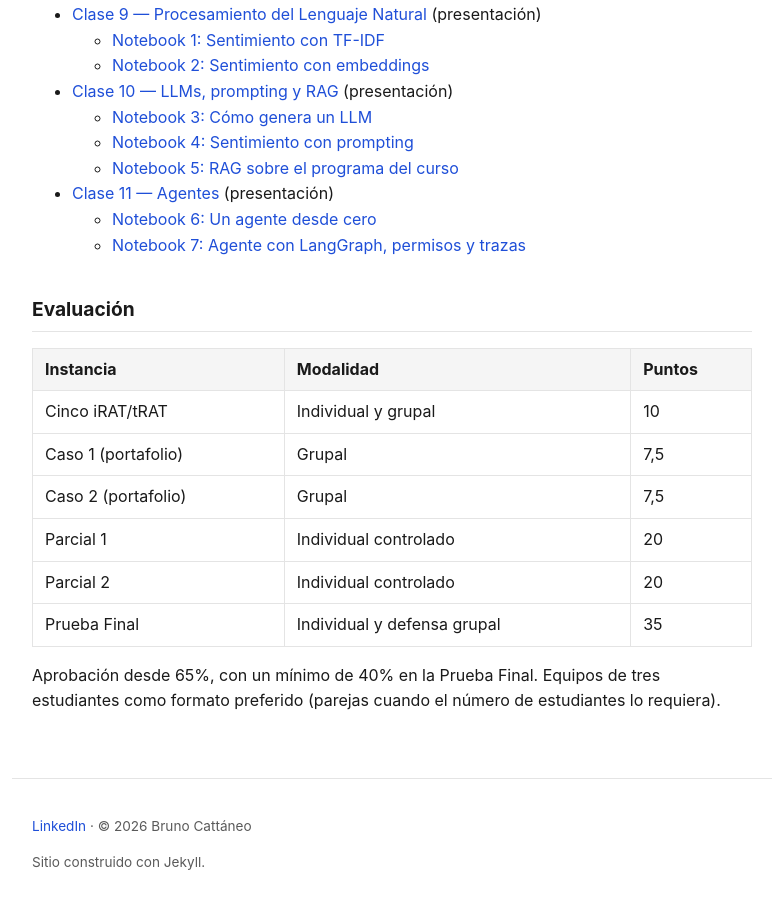
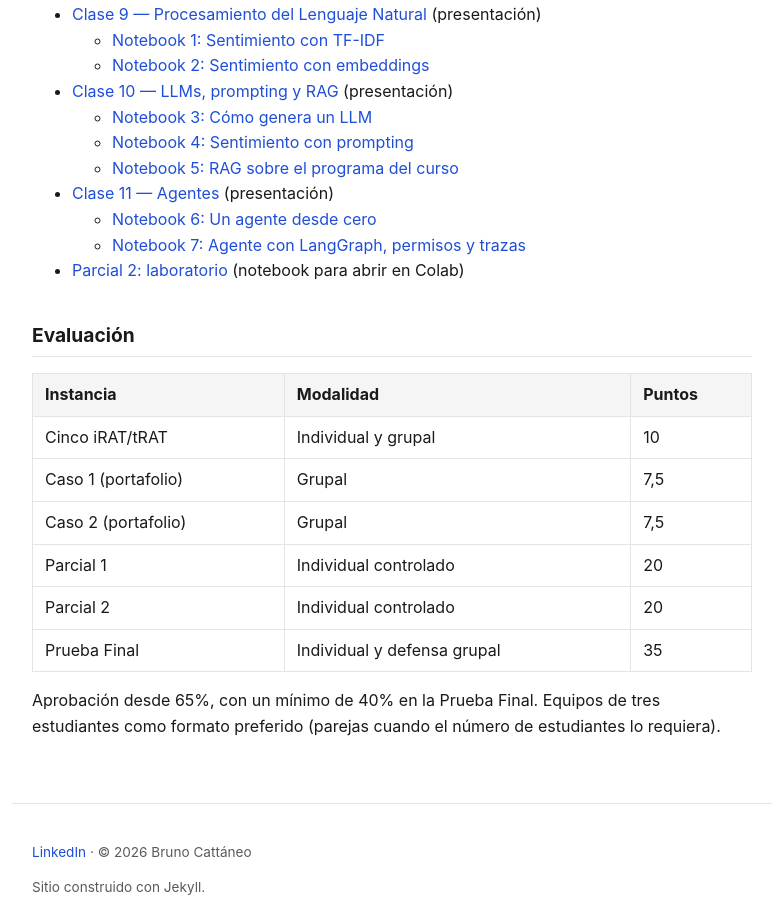
Before and after one commit to bcattaneo/cattaneo.uy, a Jekyll site: the page built from es/cursos/ia-1.md, in a window 1280 px wide and 900 px high, scrolled down 1778 px. Shown: the whole window, without its empty margins (248-1031 px from the left). Built offline with Jekyll 4.4.1, drawn with Linux system fonts in a browser that asks for light colours.

Commit message:
feat: add parcial2

```diff
--- a/es/cursos/ia-1.md
+++ b/es/cursos/ia-1.md
@@ -51,6 +51,7 @@ Se dicta en 14 clases (2 feriados). Cada encuentro combina preparación breve, e
 - [Clase 11 — Agentes]({% include relurl.html to='/es/cursos/ia-1/slides/clase-11-agentes.html' %}) (presentación)
   - [Notebook 6: Un agente desde cero]({% include relurl.html to='/es/cursos/ia-1/notebooks/06-agente-desde-cero/' %})
   - [Notebook 7: Agente con LangGraph, permisos y trazas]({% include relurl.html to='/es/cursos/ia-1/notebooks/07-agente-langgraph-permisos/' %})
+- [Parcial 2: laboratorio]({% include relurl.html to='/es/cursos/ia-1/parciales/Parcial_2_Inteligencia_Artificial_Parte_2_laboratorio.ipynb' %}) (notebook para abrir en Colab)
 
 ## Evaluación
 
```
Also changed, not shown: 1 other file.
